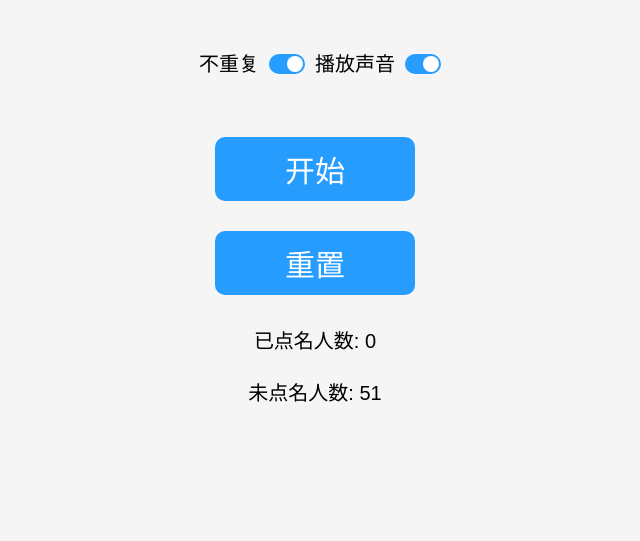
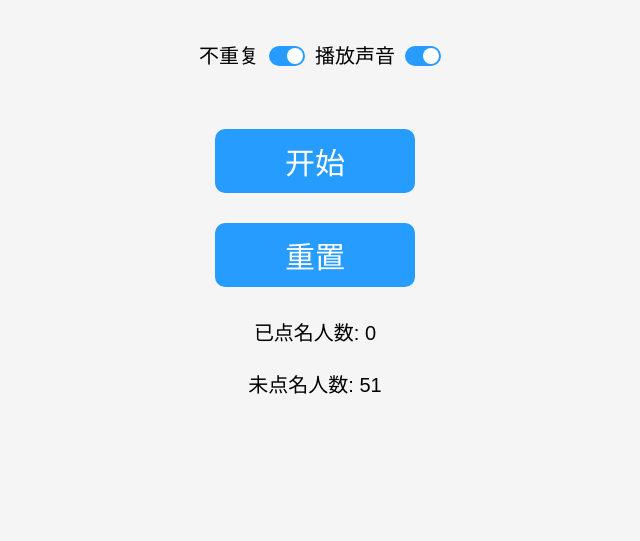
Before and after one commit to YangguangZhou/RandomName, a plain HTML site: page index.html in a window 1280 px wide. Shown: the part 275-816 px from the top of the page, without its empty margins (325-965 px from the left). Drawn offline with Linux system fonts and the light colour scheme.

Commit message:
Update index.html

```diff
--- a/index.html
+++ b/index.html
@@ -8,6 +8,14 @@
     <!-- <link rel="stylesheet" href="https://cdn.bootcdn.net/ajax/libs/twitter-bootstrap/3.3.7/css/bootstrap.min.css"> -->
     <style>
         /* 默认样式 */
+
+        body,
+        html {
+            height: 100%;
+            margin: 0;
+            overflow: hidden;
+        }
+
         body {
             background-color: #f5f5f5;
             text-align: center;
@@ -192,7 +200,7 @@
                             randomName = allNames[randomIndex];
                         }
                         playedNames.push(randomName);
-                        console.log(playedNames.length+" "+randomName);
+                        console.log(playedNames.length + " " + randomName);
                         nameDisplay.textContent = randomName;
                         playedCount.textContent = playedNames.length;
                         remainingCount.textContent = allNames.length - playedNames.length;
@@ -267,13 +275,13 @@
     <div class="switch-container">
         <label class="switch-label">不重复</label>
         <!-- <input type="checkbox" id="noRepeatSwitch" checked> -->
-        <label class="switch" >
+        <label class="switch">
             <input type="checkbox" id="noRepeatSwitch" checked>
             <span class="slider round"></span>
         </label>
         <label class="switch-label">播放声音</label>
         <!-- <input type="checkbox" id="playSoundSwitch" checked> -->
-        <label class="switch" >
+        <label class="switch">
             <input type="checkbox" id="playSoundSwitch" checked>
             <span class="slider round"></span>
         </label>
```
